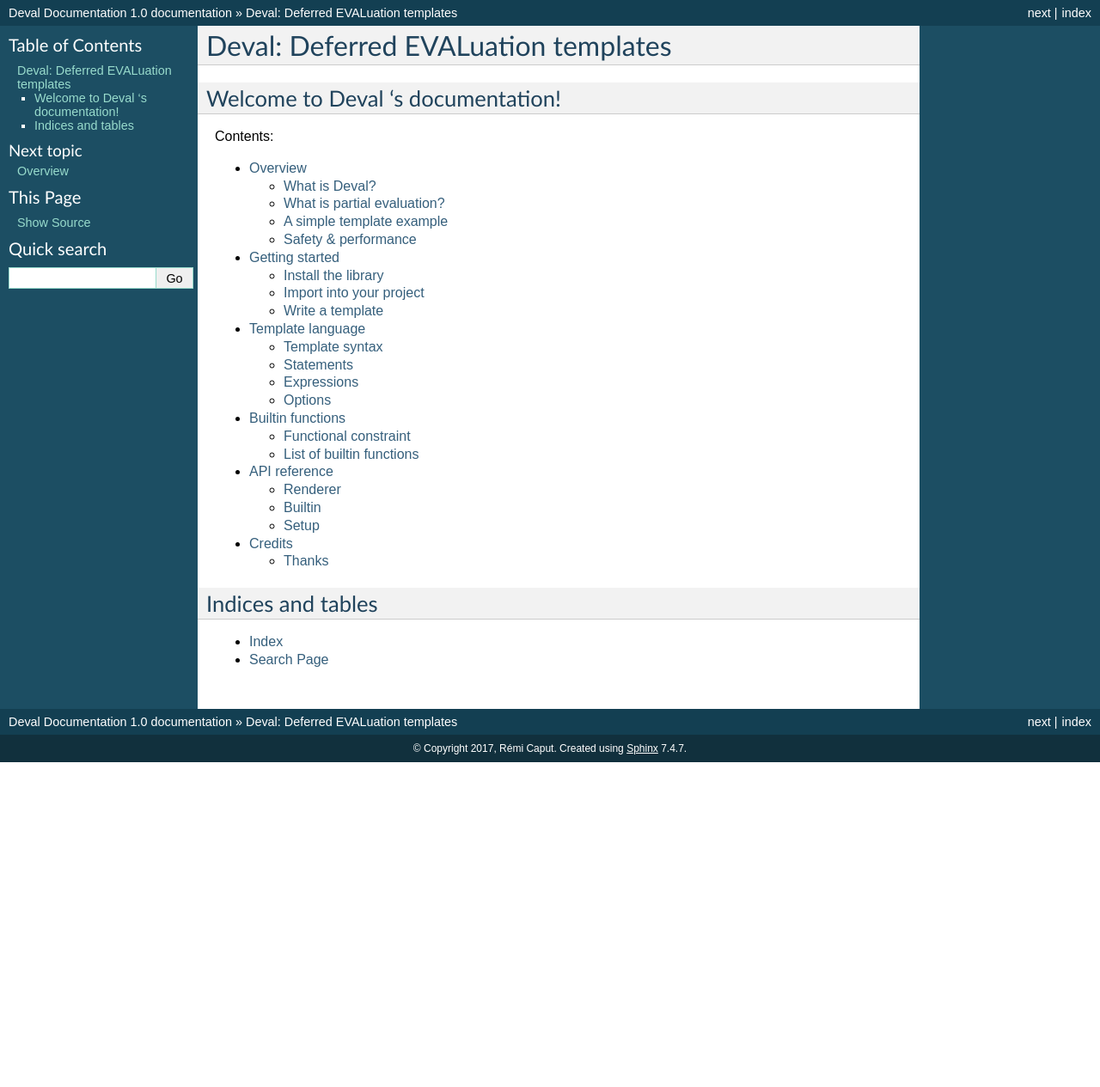
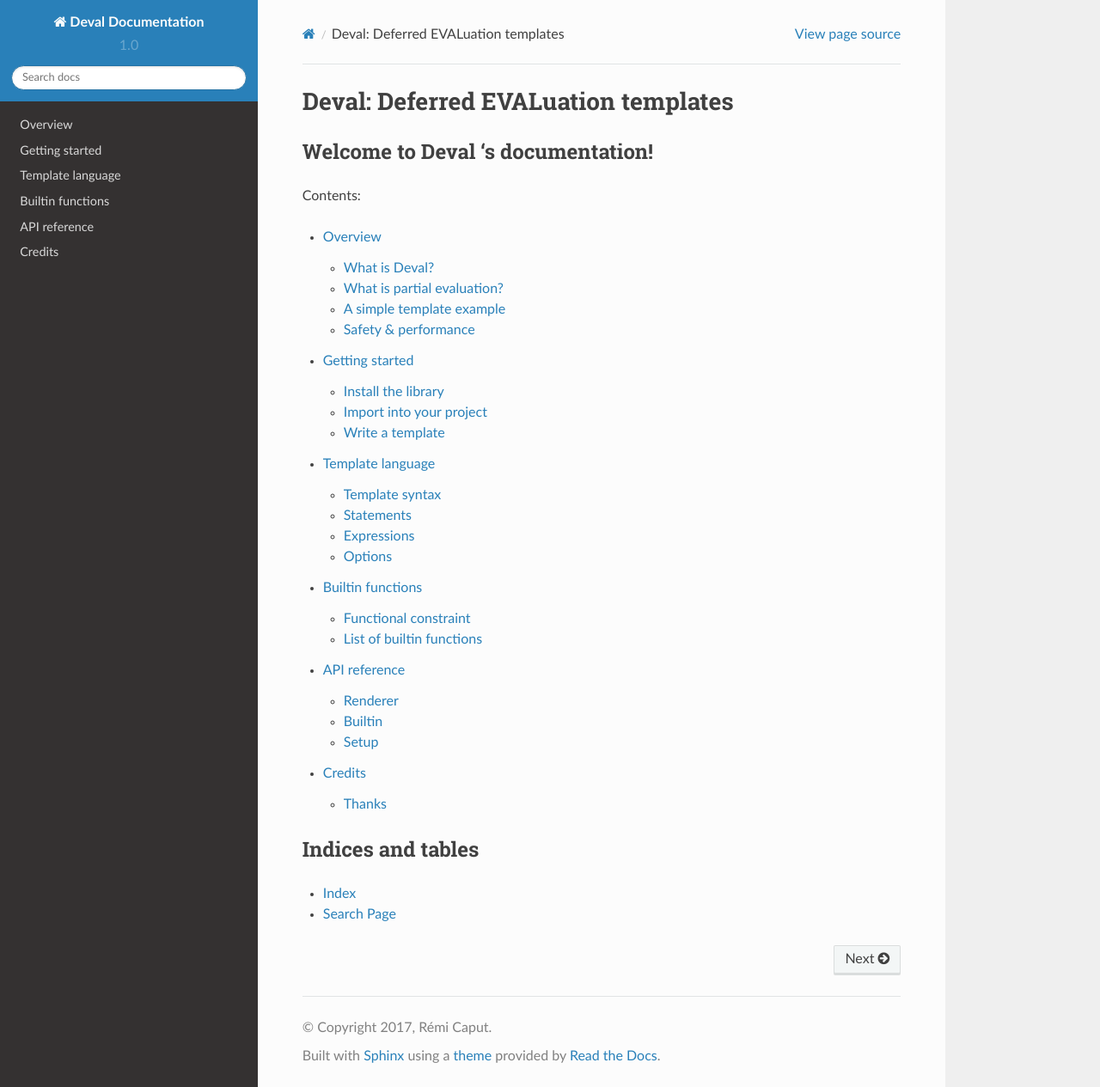
Before and after one commit to r3c/deval, a Sphinx documentation site: the page built from doc/index.rst, in a window 1280 px wide and 1265 px high. Shown: the whole window at 86% size. Built offline with Sphinx 7.4.7 and the Read the Docs theme 2.0.0, drawn with Linux system fonts in a browser that asks for light colours.

Commit message:
Update documentation configuration.

```diff
--- a/doc/conf.py
+++ b/doc/conf.py
@@ -1,33 +1,16 @@
 # -*- coding: utf-8 -*-
-#
-# Read the Docs Template documentation build configuration file, created by
-# sphinx-quickstart on Tue Aug 26 14:19:49 2014.
-#
-# This file is execfile()d with the current directory set to its
-# containing dir.
-#
-# Note that not all possible configuration values are present in this
-# autogenerated file.
-#
-# All configuration values have a default; values that are commented out
-# serve to show the default.
 
-import sys
-import os
+"""
+Resources:
 
-# If extensions (or modules to document with autodoc) are in another directory,
-# add these directories to sys.path here. If the directory is relative to the
-# documentation root, use os.path.abspath to make it absolute, like shown here.
-#sys.path.insert(0, os.path.abspath('.'))
+https://pythonhosted.org/an_example_pypi_project/sphinx.html
+https://sublime-and-sphinx-guide.readthedocs.io/en/latest/code_blocks.html
+https://docutils.sourceforge.net/docs/user/rst/quickref.html
+"""
 
-# -- General configuration ------------------------------------------------
+from sphinx.highlighting import lexers
+from pygments.lexers.web import PhpLexer
 
-# If your documentation needs a minimal Sphinx version, state it here.
-#needs_sphinx = '1.0'
-
-# Add any Sphinx extension module names here, as strings. They can be
-# extensions coming with Sphinx (named 'sphinx.ext.*') or your custom
-# ones.
 extensions = ["sphinxcontrib.phpdomain"]
 
 # Add any paths that contain templates here, relative to this directory.
@@ -36,9 +19,6 @@
 # The suffix of source filenames.
 source_suffix = '.rst'
 
-# The encoding of source files.
-#source_encoding = 'utf-8-sig'
-
 # The master toctree document.
 master_doc = 'index'
 
@@ -46,182 +26,40 @@
 project = u'Deval Documentation'
 copyright = u'2017, Rémi Caput'
 
-# The version info for the project you're documenting, acts as replacement for
-# |version| and |release|, also used in various other places throughout the
-# built documents.
-#
 # The short X.Y version.
 version = '1.0'
 # The full version, including alpha/beta/rc tags.
 release = '1.0'
 
-# The language for content autogenerated by Sphinx. Refer to documentation
-# for a list of supported languages.
-#language = None
-
-# There are two options for replacing |today|: either, you set today to some
-# non-false value, then it is used:
-#today = ''
-# Else, today_fmt is used as the format for a strftime call.
-#today_fmt = '%B %d, %Y'
-
 # List of patterns, relative to source directory, that match files and
 # directories to ignore when looking for source files.
 exclude_patterns = ['_build']
 
-# The reST default role (used for this markup: `text`) to use for all
-# documents.
-#default_role = None
-
-# If true, '()' will be appended to :func: etc. cross-reference text.
-#add_function_parentheses = True
-
-# If true, the current module name will be prepended to all description
-# unit titles (such as .. function::).
-#add_module_names = True
-
-# If true, sectionauthor and moduleauthor directives will be shown in the
-# output. They are ignored by default.
-#show_authors = False
-
 # The name of the Pygments (syntax highlighting) style to use.
 pygments_style = 'sphinx'
 
-# A list of ignored prefixes for module index sorting.
-#modindex_common_prefix = []
-
-# If true, keep warnings as "system message" paragraphs in the built documents.
-#keep_warnings = False
-
-
-# -- Options for HTML output ----------------------------------------------
-
-# The theme to use for HTML and HTML Help pages.  See the documentation for
-# a list of builtin themes.
-html_theme = 'default'
-
-# Theme options are theme-specific and customize the look and feel of a theme
-# further.  For a list of options available for each theme, see the
-# documentation.
-#html_theme_options = {}
-
-# Add any paths that contain custom themes here, relative to this directory.
-#html_theme_path = []
-
-# The name for this set of Sphinx documents.  If None, it defaults to
-# "<project> v<release> documentation".
-#html_title = None
-
-# A shorter title for the navigation bar.  Default is the same as html_title.
-#html_short_title = None
-
-# The name of an image file (relative to this directory) to place at the top
-# of the sidebar.
-#html_logo = None
-
-# The name of an image file (within the static path) to use as favicon of the
-# docs.  This file should be a Windows icon file (.ico) being 16x16 or 32x32
-# pixels large.
-#html_favicon = None
+# See: https://sphinx-rtd-theme.readthedocs.io/en/stable/configuring.html
+html_theme = 'sphinx_rtd_theme'
+html_theme_path = ['_themes']
+html_theme_options = {
+    'style_external_links': True
+}
 
 # Add any paths that contain custom static files (such as style sheets) here,
 # relative to this directory. They are copied after the builtin static files,
 # so a file named "default.css" will overwrite the builtin "default.css".
 html_static_path = ['_static']
 
-# Add any extra paths that contain custom files (such as robots.txt or
-# .htaccess) here, relative to this directory. These files are copied
-# directly to the root of the documentation.
-#html_extra_path = []
-
-# If not '', a 'Last updated on:' timestamp is inserted at every page bottom,
-# using the given strftime format.
-#html_last_updated_fmt = '%b %d, %Y'
-
-# If true, SmartyPants will be used to convert quotes and dashes to
-# typographically correct entities.
-#html_use_smartypants = True
-
-# Custom sidebar templates, maps document names to template names.
-#html_sidebars = {}
-
-# Additional templates that should be rendered to pages, maps page names to
-# template names.
-#html_additional_pages = {}
-
-# If false, no module index is generated.
-#html_domain_indices = True
-
-# If false, no index is generated.
-#html_use_index = True
-
-# If true, the index is split into individual pages for each letter.
-#html_split_index = False
-
-# If true, links to the reST sources are added to the pages.
-#html_show_sourcelink = True
-
-# If true, "Created using Sphinx" is shown in the HTML footer. Default is True.
-#html_show_sphinx = True
-
-# If true, "(C) Copyright ..." is shown in the HTML footer. Default is True.
-#html_show_copyright = True
-
-# If true, an OpenSearch description file will be output, and all pages will
-# contain a <link> tag referring to it.  The value of this option must be the
-# base URL from which the finished HTML is served.
-#html_use_opensearch = ''
-
-# This is the file name suffix for HTML files (e.g. ".xhtml").
-#html_file_suffix = None
-
 # Output file base name for HTML help builder.
-htmlhelp_basename = 'DevalDocumentationTest'
-
-
-# -- Options for LaTeX output ---------------------------------------------
-
-latex_elements = {
-# The paper size ('letterpaper' or 'a4paper').
-#'papersize': 'letterpaper',
-
-# The font size ('10pt', '11pt' or '12pt').
-#'pointsize': '10pt',
-
-# Additional stuff for the LaTeX preamble.
-#'preamble': '',
-}
+htmlhelp_basename = 'DevalDocumentation'
 
 # Grouping the document tree into LaTeX files. List of tuples
 # (source start file, target name, title,
 #  author, documentclass [howto, manual, or own class]).
 latex_documents = [
-  ('index', 'Deval.tex', u'Deval Documentation',
-   u'Deval', 'manual'),
+    ('index', 'Deval.tex', u'Deval Documentation',
+     u'Deval', 'manual'),
 ]
-
-# The name of an image file (relative to this directory) to place at the top of
-# the title page.
-#latex_logo = None
-
-# For "manual" documents, if this is true, then toplevel headings are parts,
-# not chapters.
-#latex_use_parts = False
-
-# If true, show page references after internal links.
-#latex_show_pagerefs = False
-
-# If true, show URL addresses after external links.
-#latex_show_urls = False
-
-# Documents to append as an appendix to all manuals.
-#latex_appendices = []
-
-# If false, no module index is generated.
-#latex_domain_indices = True
-
-
-# -- Options for manual page output ---------------------------------------
 
 # One entry per manual page. List of tuples
 # (source start file, name, description, authors, manual section).
@@ -230,38 +68,16 @@
      [u'Deval'], 1)
 ]
 
-# If true, show URL addresses after external links.
-#man_show_urls = False
-
-
-# -- Options for Texinfo output -------------------------------------------
-
 # Grouping the document tree into Texinfo files. List of tuples
 # (source start file, target name, title, author,
 #  dir menu entry, description, category)
 texinfo_documents = [
-  ('index', 'Deval', u'Deval Documentation',
-   u'Deval', 'Deval', 'Deval Documentation.',
-   'Miscellaneous'),
+    ('index', 'Deval', u'Deval Documentation',
+     u'Deval', 'Deval', 'Deval Documentation.',
+     'Miscellaneous'),
 ]
 
-# Documents to append as an appendix to all manuals.
-#texinfo_appendices = []
-
-# If false, no module index is generated.
-#texinfo_domain_indices = True
-
-# How to display URL addresses: 'footnote', 'no', or 'inline'.
-#texinfo_show_urls = 'footnote'
-
-# If true, do not generate a @detailmenu in the "Top" node's menu.
-#texinfo_no_detailmenu = False
-
 # Set up PHP syntax highlights
-
-from sphinx.highlighting import lexers
-from pygments.lexers.web import PhpLexer
-
 lexers["php"] = PhpLexer(startinline=True, linenos=1)
 lexers["php-annotations"] = PhpLexer(startinline=True, linenos=1)
 
--- a/doc/requirements.txt
+++ b/doc/requirements.txt
@@ -1 +1,2 @@
 sphinxcontrib-phpdomain
+sphinx_rtd_theme
```
